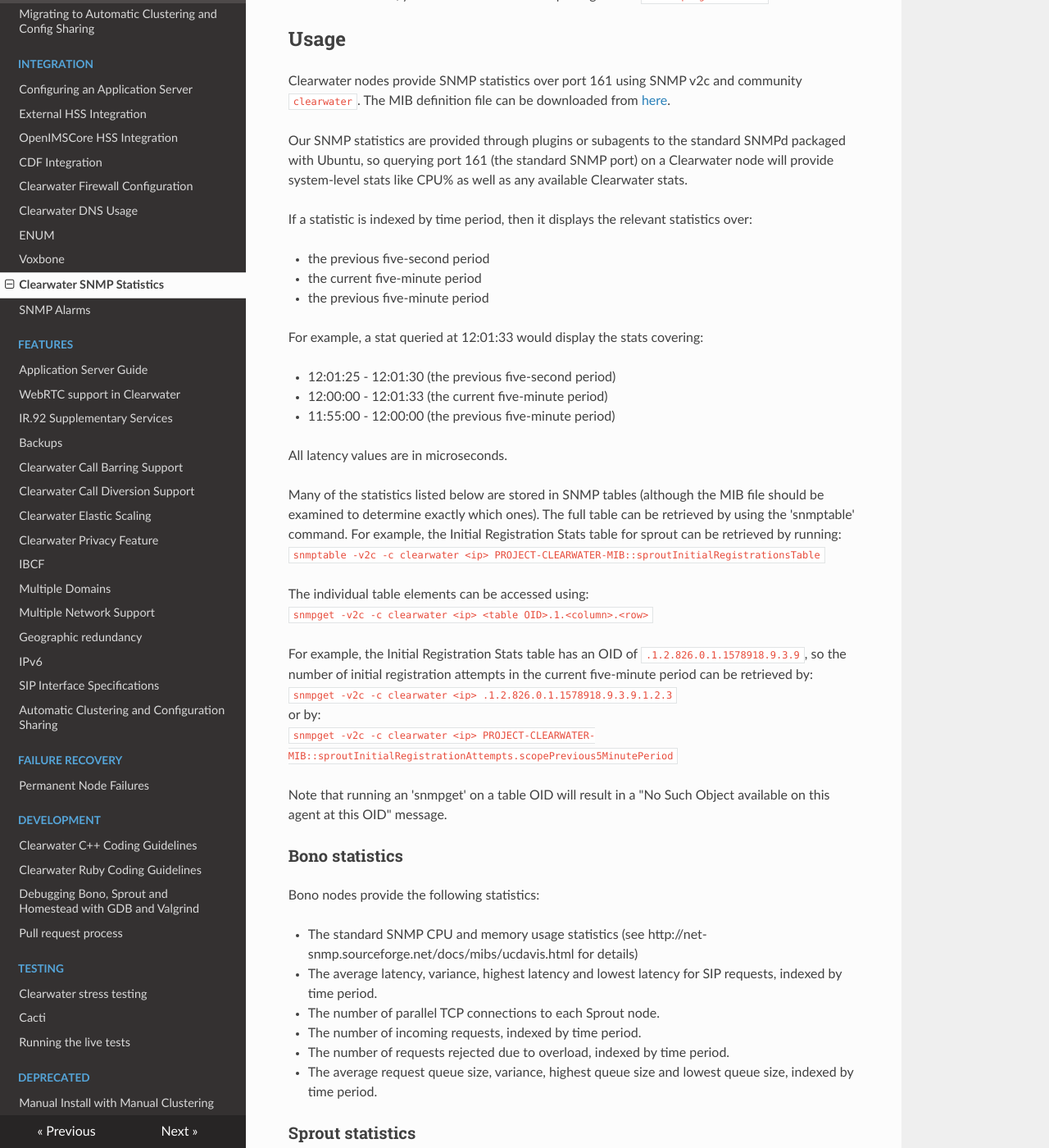
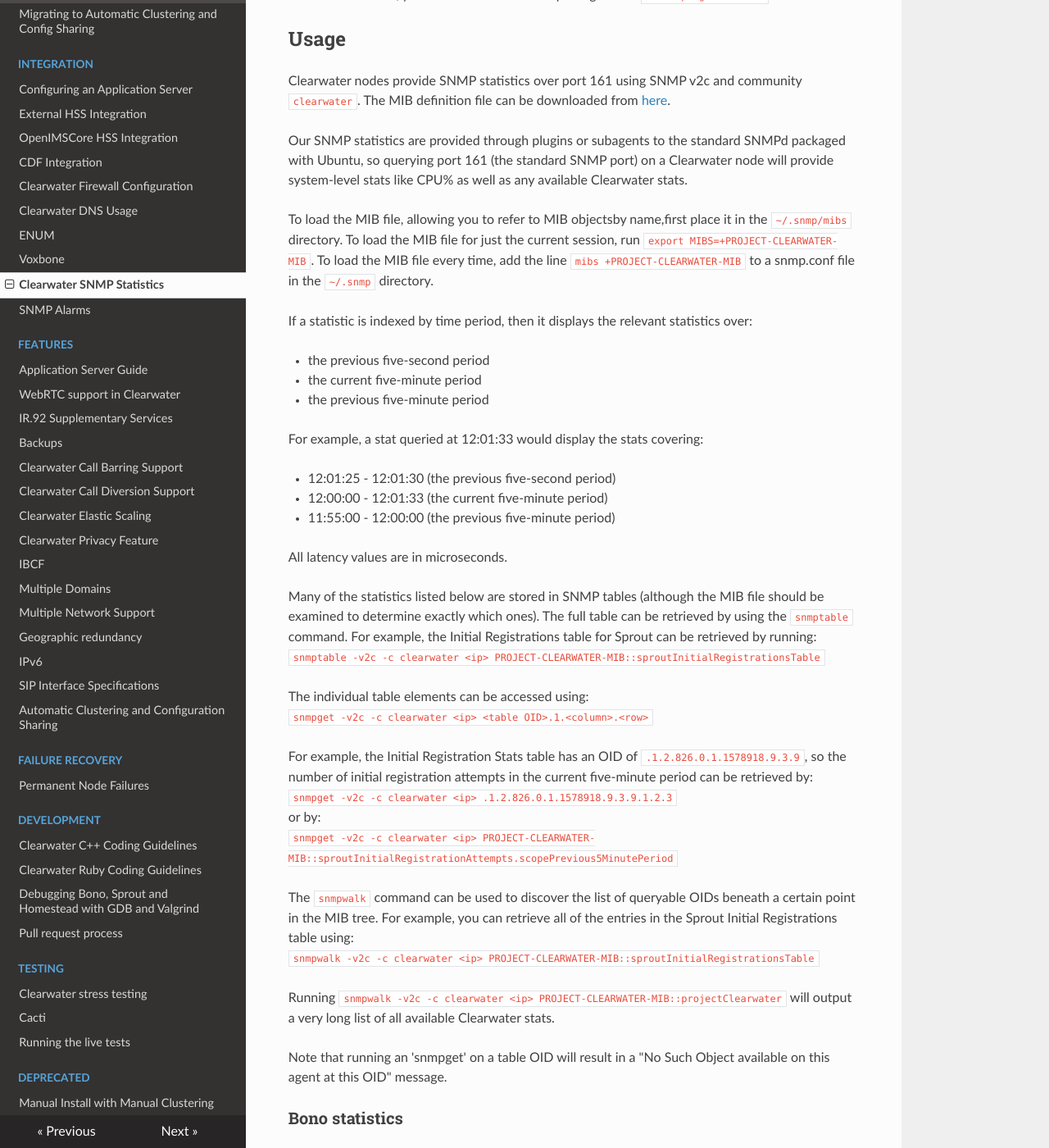
Before and after one commit to Metaswitch/clearwater-readthedocs, an MkDocs documentation site: the page built from docs/Clearwater_SNMP_Statistics.md, in a window 1280 px wide and 1400 px high, scrolled down 437 px. Shown: the whole window at 82% size. Built offline with MkDocs 1.6.1, drawn with Linux system fonts in a browser that asks for light colours; nearby versions of some CDN libraries; old or Windows-style settings are respelled for this version of MkDocs.

Commit message:
More SNMP info

```diff
--- a/docs/Clearwater_SNMP_Statistics.md
+++ b/docs/Clearwater_SNMP_Statistics.md
@@ -15,6 +15,8 @@ Clearwater nodes provide SNMP statistics over port 161 using SNMP v2c and commun
 
 Our SNMP statistics are provided through plugins or subagents to the standard SNMPd packaged with Ubuntu, so querying port 161 (the standard SNMP port) on a Clearwater node will provide system-level stats like CPU% as well as any available Clearwater stats.
 
+To load the MIB file, allowing you to refer to MIB objectsby name,first place it in the `~/.snmp/mibs` directory. To load the MIB file for just the current session, run `export MIBS=+PROJECT-CLEARWATER-MIB`. To load the MIB file every time, add the line `mibs +PROJECT-CLEARWATER-MIB` to a snmp.conf file in the `~/.snmp` directory.
+
 If a statistic is indexed by time period, then it displays the relevant statistics over:
 
 * the previous five-second period
@@ -29,7 +31,7 @@ For example, a stat queried at 12:01:33 would display the stats covering:
 
 All latency values are in microseconds.
 
-Many of the statistics listed below are stored in SNMP tables (although the MIB file should be examined to determine exactly which ones). The full table can be retrieved by using the 'snmptable' command. For example, the Initial Registration Stats table for sprout can be retrieved by running:
+Many of the statistics listed below are stored in SNMP tables (although the MIB file should be examined to determine exactly which ones). The full table can be retrieved by using the `snmptable` command. For example, the Initial Registrations table for Sprout can be retrieved by running:
 `snmptable -v2c -c clearwater <ip> PROJECT-CLEARWATER-MIB::sproutInitialRegistrationsTable`
 
 The individual table elements can be accessed using:
@@ -39,6 +41,11 @@ For example, the Initial Registration Stats table has an OID of `.1.2.826.0.1.15
 `snmpget -v2c -c clearwater <ip> .1.2.826.0.1.1578918.9.3.9.1.2.3`
 or by:
 `snmpget -v2c -c clearwater <ip> PROJECT-CLEARWATER-MIB::sproutInitialRegistrationAttempts.scopePrevious5MinutePeriod`
+
+The `snmpwalk` command can be used to discover the list of queryable OIDs beneath a certain point in the MIB tree. For example, you can retrieve all of the entries in the Sprout Initial Registrations table using:
+`snmpwalk -v2c -c clearwater <ip> PROJECT-CLEARWATER-MIB::sproutInitialRegistrationsTable`
+
+Running `snmpwalk -v2c -c clearwater <ip> PROJECT-CLEARWATER-MIB::projectClearwater` will output a very long list of all available Clearwater stats.
 
 Note that running an 'snmpget' on a table OID will result in a "No Such Object available on this agent at this OID" message.
 
@@ -85,10 +92,8 @@ Sprout nodes provide the following statistics:
 * The transfer rate (in bytes/second) of data during this resynchronization, over the last 5 seconds (overall, and per bucket).
 * The number of remaining nodes to query during the current Chronos scaling operation.
 * The number of timers, and number of invalid timers, processed over the last 5 seconds.
-* The total number of timers being managed by a Chronos node at the current
-    time.
-* The weighted average of total timer count, variance, highest timer count,
-    lowest timer count, indexed by time period.
+* The total number of timers being managed by a Chronos node at the current time.
+* The weighted average of total timer count, variance, highest timer count, lowest timer count, indexed by time period.
 * The number of attempts, successes and failures for incoming SIP transactions for the ICSCF, indexed by time period and request type.
 * The number of attempts, successes and failures for outgoing SIP transactions for the ICSCF, indexed by time period and request type.
 * The number of attempts, successes and failures for incoming SIP transactions for the SCSCF, indexed by time period and request type.
```
